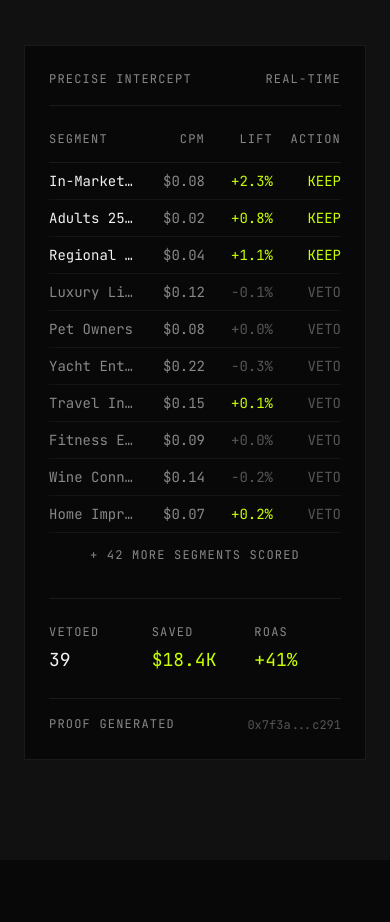
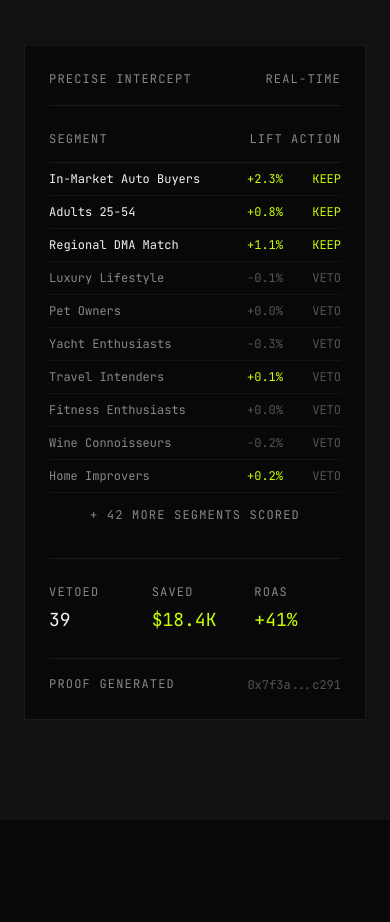
Before and after one commit to adamhelfgott/precise26, a Next.js app in the folder website/: page / in a window 390 px wide. Shown: the part 3300-4222 px from the top of the page. Built offline with nearby package versions, Linux system fonts and the light colour scheme.

Commit message:
fix: improve mobile responsiveness for scenario table

```diff
--- a/website/src/components/Scenario.tsx
+++ b/website/src/components/Scenario.tsx
@@ -99,11 +99,11 @@ export default function Scenario() {
             </div>
 
             {/* Segment table */}
-            <div className="space-y-0">
+            <div className="space-y-0 overflow-x-auto">
               {/* Header row */}
-              <div className="grid grid-cols-[1fr_60px_60px_60px] gap-2 pb-3 border-b border-[var(--border)]">
+              <div className="grid grid-cols-[1fr_50px_50px] md:grid-cols-[1fr_60px_60px_60px] gap-2 pb-3 border-b border-[var(--border)] min-w-[280px]">
                 <span className="type-label text-[var(--text-tertiary)]">Segment</span>
-                <span className="type-label text-[var(--text-tertiary)] text-right">CPM</span>
+                <span className="type-label text-[var(--text-tertiary)] text-right hidden md:block">CPM</span>
                 <span className="type-label text-[var(--text-tertiary)] text-right">Lift</span>
                 <span className="type-label text-[var(--text-tertiary)] text-right">Action</span>
               </div>
@@ -115,26 +115,26 @@ export default function Scenario() {
                   initial={{ opacity: 0, x: -10 }}
                   animate={isInView ? { opacity: 1, x: 0 } : {}}
                   transition={{ duration: 0.3, delay: 0.3 + index * 0.05 }}
-                  className={`grid grid-cols-[1fr_60px_60px_60px] gap-2 py-2 border-b border-[var(--border-subtle)] ${
+                  className={`grid grid-cols-[1fr_50px_50px] md:grid-cols-[1fr_60px_60px_60px] gap-2 py-2 border-b border-[var(--border-subtle)] min-w-[280px] ${
                     segment.action === 'veto' ? 'opacity-50' : ''
                   }`}
                 >
-                  <span className={`font-mono text-sm truncate ${
+                  <span className={`font-mono text-xs md:text-sm truncate ${
                     segment.action === 'keep' ? 'text-[var(--text-primary)]' : 'text-[var(--text-secondary)]'
                   }`}>
                     {segment.name}
                   </span>
-                  <span className="font-mono text-sm text-[var(--text-secondary)] text-right">
+                  <span className="font-mono text-sm text-[var(--text-secondary)] text-right hidden md:block">
                     ${segment.cost.toFixed(2)}
                   </span>
-                  <span className={`font-mono text-sm text-right ${
+                  <span className={`font-mono text-xs md:text-sm text-right ${
                     segment.lift.startsWith('+') && segment.lift !== '+0.0%'
                       ? 'text-[var(--accent)]'
                       : 'text-[var(--text-tertiary)]'
                   }`}>
                     {segment.lift}
                   </span>
-                  <span className={`font-mono text-sm text-right uppercase ${
+                  <span className={`font-mono text-xs md:text-sm text-right uppercase ${
                     segment.action === 'keep' ? 'text-[var(--accent)]' : 'text-[var(--text-tertiary)]'
                   }`}>
                     {segment.action}
```
